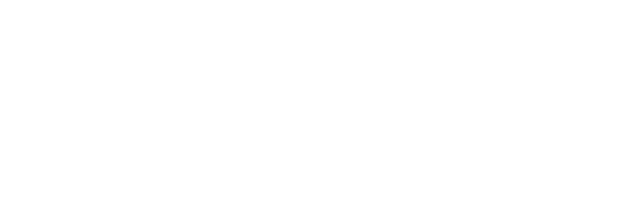
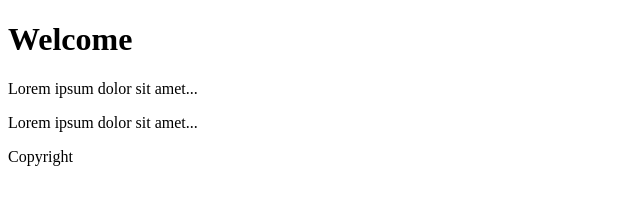
Before and after one commit to BlueAya/quiz11, a plain HTML site: page index.html in a window 1280 px wide. Shown: the whole page, without its empty margins (0-640 px from the left). Drawn offline with Linux system fonts and the light colour scheme.

Commit message:
Add question 1 documentation

```diff
--- a/index.html
+++ b/index.html
@@ -5,7 +5,13 @@
   <title>Quiz 11</title>
 </head>
 <body>
-
+    <div>
+        <header>
+            <h1>Welcome</h1>
+        </header>
+        <p>Lorem ipsum dolor sit amet...</p>
+        <p>Lorem ipsum dolor sit amet...</p>
+    </div>
     <script src="js/jquery-2.1.4.min.js"></script>
     <script src="js/main.js"></script>
 </body>
--- a/js/main.js
+++ b/js/main.js
@@ -0,0 +1,4 @@
+$(document).ready(function () {
+
+    $('div').children().last().after('<footer>Copyright</footer>');
+});
```
